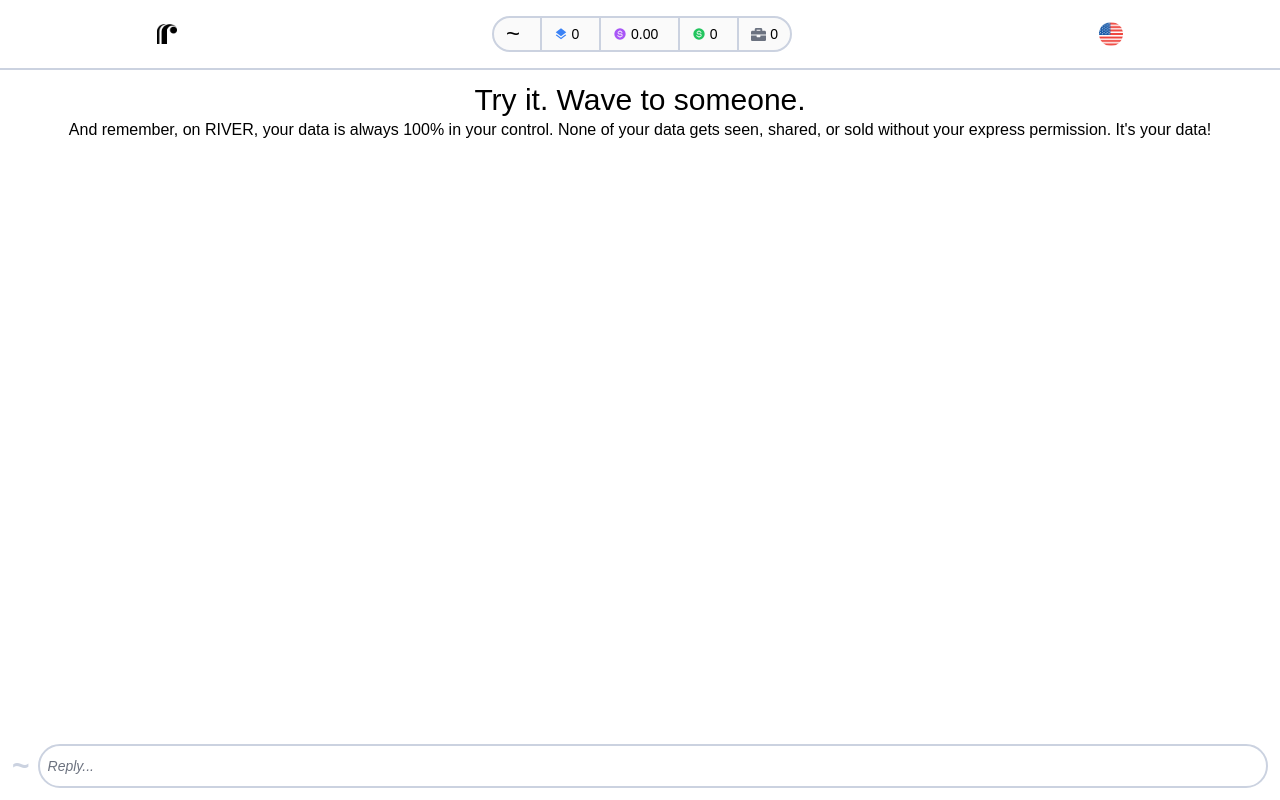
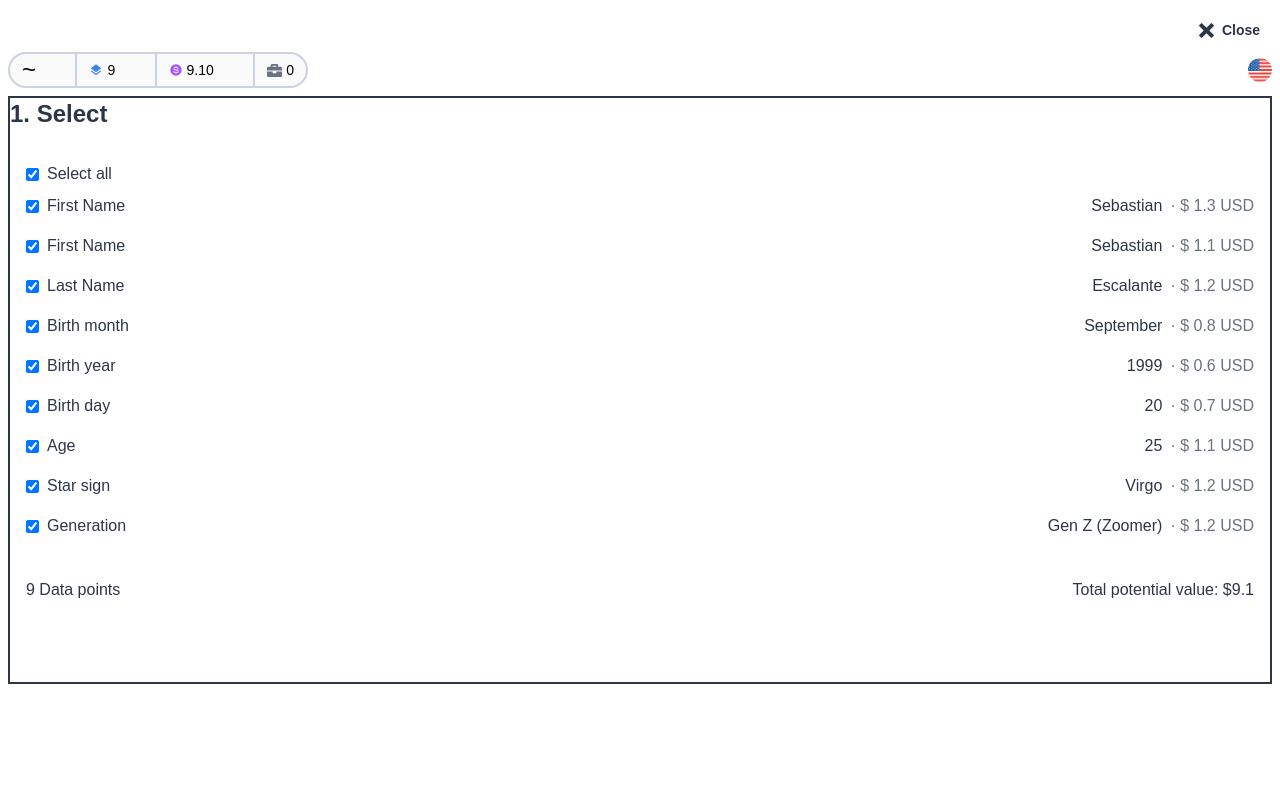
Before and after one commit to RIVER-Data-AI/moment-0, a Next.js app: page /chat_v2 in a window 1280 px wide. Built offline with nearby package versions, Linux system fonts and the light colour scheme.

Commit message:
feat: add datapoint overlay

```diff
--- a/src/pages/api/chat_v2.ts
+++ b/src/pages/api/chat_v2.ts
@@ -7,19 +7,6 @@ interface ConversationItem {
   sender: "user" | "river";
   message: string;
 }
-
-const WAVE_TOPICS = [
-  "food",
-  "fashion",
-  "news",
-  "sports",
-  "weather",
-  "shopping",
-  "tech",
-  "money",
-  "travel",
-  "music",
-];
 
 const openai = new OpenAI({
   apiKey: process.env.OPENAI_API_KEY,
@@ -57,8 +44,6 @@ const PROMPT_PREAMBLE =
 
 const SYSTEM_PROMPT = `
 The following is a conversation with an AI assistant. The assistant is helpful, creative, clever, and very friendly. The assistant is helping onboard a new user to River`;
-
-const WAVE_TOPICS_PROMPT = `ask me what do I want to ~wave about today`;
 
 const make_prompt = (
   input: string,
--- a/src/pages/api/extract.ts
+++ b/src/pages/api/extract.ts
@@ -1,5 +1,4 @@
 import type { NextApiRequest, NextApiResponse } from "next";
-import type { CustomAction } from "@/libs/types";
 
 import OpenAI from "openai";
 
@@ -38,9 +37,6 @@ const prepareConversationHistory = (
 
   return conversationHistoryMessages;
 };
-
-const PROMPT_PREAMBLE =
-  "Now, without using any words like 'certainly', 'of course', etc.,";
 
 const SYSTEM_PROMPT = `The current date is ${
   new Date().toISOString().split("T")[0]
@@ -104,7 +100,7 @@ export default async function handler(
       return;
     }
 
-    let assistant_message =
+    const assistant_message =
       conversation_history[conversation_history.length - 1].content;
 
     console.log("analysing message", { assistant_message, new_message });
--- a/src/pages/chat_v2.tsx
+++ b/src/pages/chat_v2.tsx
@@ -10,6 +10,7 @@ import useChatStore from "@/stores/useChatStore";
 import CustomActionButtons from "@/components/CustomActionButtons";
 import SignUpForm from "@/components/SignUpForm";
 import EndScreen from "@/components/EndScreen";
+import DataPointsOverlay from "@/views/v2/DataPointsOverlay";
 
 function extractOfferDetails(
   jsonString: string
@@ -75,8 +76,6 @@ const Chat = () => {
   const chatContainerRef = useRef<HTMLDivElement>(null);
   const [customAction, setCustomAction] = useState<CustomAction | null>(null);
   const [showWelcome, setShowWelcome] = useState(true);
-  const [showSuccessMessage, setShowSuccessMessage] = useState(false);
-  const [potentialValue, setPotentialValue] = useState(0);
   const [enterprises, setEnterprises] = useState(0);
 
   useEffect(() => {
@@ -102,9 +101,7 @@ const Chat = () => {
 
   const handleShare = () => {
     setShowShareOverlay(false);
-    setShowSuccessMessage(true);
     setTimeout(() => {
-      setShowSuccessMessage(false);
       addMessage("Join RIVER to make your data work for you", "river");
       setCustomAction({
         type: "join",
@@ -145,13 +142,17 @@ const Chat = () => {
         try {
           const parsedData: DataPoint[] = JSON.parse(extractData.data);
           console.log("parsedData", parsedData);
-          setDataPoints([...dataPoints, ...parsedData]);
+
+          // Generate random potentialValue for each datapoint
+          const dataPointsWithPotentialValue = parsedData.map((dataPoint) => ({
+            ...dataPoint,
+            potentialValue: Math.random() * 0.9 + 0.5, // Random value between 0.5 and 1
+          }));
+
+          setDataPoints([...dataPoints, ...dataPointsWithPotentialValue]);
         } catch (error) {
           console.error("Error parsing extract data:", error);
         }
-
-        // everytime a call is made update the datapoints, potential value but potential value should only increase in values between 0.01 and 0.1
-        setPotentialValue(potentialValue + Math.random() * 0.1);
 
         if (!response.ok) {
           throw new Error(`HTTP error! status: ${response.status}`);
@@ -228,7 +229,6 @@ const Chat = () => {
               addMessage("Invite someone to join your ~wave:", "river");
               // update the enterprises
               setEnterprises(enterprises + 1);
-              setPotentialValue(potentialValue + randomNumber);
             }
           } catch (error) {
             console.error("Error parsing post-stream data:", error);
@@ -248,15 +248,15 @@ const Chat = () => {
   return (
     <div className="flex flex-col">
       <AnimatePresence>
-        {showSuccessMessage && (
+        {true && (
           <motion.div
             initial={{ y: -50, opacity: 0 }}
             animate={{ y: 0, opacity: 1 }}
             exit={{ y: -50, opacity: 0 }}
             transition={{ duration: 0.3 }}
-            className="fixed top-0 left-0 right-0 bg-green-500 text-white p-2 text-center z-50"
+            className="fixed inset-0 bg-white z-50 text-river-black"
           >
-            Shared successfully.
+            <DataPointsOverlay onClose={() => {}} />
           </motion.div>
         )}
       </AnimatePresence>
@@ -320,7 +320,10 @@ const Chat = () => {
         <img src="/logo.png" alt="Logo" className="w-5 h-5 mr-2" />
         <TildeHeader
           datapoints={dataPoints.length}
-          potentialValue={potentialValue}
+          potentialValue={dataPoints.reduce(
+            (sum, point) => sum + point.potentialValue,
+            0
+          )}
           enterprises={enterprises}
         />
         <div className="w-6 h-6 rounded-full overflow-hidden flex items-center justify-center">
--- a/src/stores/useChatStore.ts
+++ b/src/stores/useChatStore.ts
@@ -11,6 +11,7 @@ interface Message {
 export interface DataPoint {
   category: string;
   value: string;
+  potentialValue: number;
 }
 
 interface ChatState {
--- a/src/views/v2/DataPointsOverlay.tsx
+++ b/src/views/v2/DataPointsOverlay.tsx
@@ -0,0 +1,134 @@
+import React from "react";
+// import useChatStore from "@/stores/useChatStore";
+import TildeHeaderV2 from "./TildeHeaderV2";
+import { ImCross } from "react-icons/im";
+
+interface DataPointsOverlayProps {
+  onClose: () => void;
+}
+
+const dataPoints = [
+  {
+    category: "First Name",
+    value: "Sebastian",
+    potentialValue: 1.2861850771200007,
+  },
+  {
+    category: "First Name",
+    value: "Sebastian",
+    potentialValue: 1.0588514069734056,
+  },
+  {
+    category: "Last Name",
+    value: "Escalante",
+    potentialValue: 1.18951015708548,
+  },
+  {
+    category: "Birth month",
+    value: "September",
+    potentialValue: 0.7658035528122109,
+  },
+  {
+    category: "Birth year",
+    value: "1999",
+    potentialValue: 0.6364679981366901,
+  },
+  {
+    category: "Birth day",
+    value: "20",
+    potentialValue: 0.6594276339133813,
+  },
+  {
+    category: "Age",
+    value: "25",
+    potentialValue: 1.0961143695878124,
+  },
+  {
+    category: "Star sign",
+    value: "Virgo",
+    potentialValue: 1.2060014328113182,
+  },
+  {
+    category: "Generation",
+    value: "Gen Z (Zoomer)",
+    potentialValue: 1.193401846641284,
+  },
+];
+
+const DataPointsOverlay: React.FC<DataPointsOverlayProps> = ({ onClose }) => {
+  //   const { dataPoints } = useChatStore();
+
+  //   console.log("dataPoints", dataPoints);
+
+  const totalPotentialValue = dataPoints
+    .reduce((sum, point) => sum + point.potentialValue, 0)
+    .toFixed(1);
+
+  return (
+    <div className="fixed inset-0 bg-white z-40 flex flex-col p-2">
+      <div
+        onClick={onClose}
+        className="flex text-2xl justify-end p-3 items-center"
+      >
+        <ImCross size={15} />
+        <span className="font-semibold text-sm ml-2">Close</span>
+      </div>
+      <div className="flex justify-between items-center border-b border-gray-200">
+        <TildeHeaderV2
+          datapoints={dataPoints.length}
+          potentialValue={Number(totalPotentialValue)}
+          enterprises={0}
+        />
+        <div className="w-6 h-6 rounded-full overflow-hidden flex items-center justify-center">
+          <img
+            src="/usa_flag.png"
+            alt="USA Flag"
+            className="w-12 h-12 object-cover"
+          />
+        </div>
+      </div>
+      <div>
+        <div className="relative mt-2 border-2 border-river-black">
+          <div className="bg-red-400 top-0 left-1/2 transform -translate-x-1/2 -translate-y-1/2 w-0 h-0 border-l-[10px] border-l-transparent border-r-[10px] border-r-transparent border-b-[10px] border-b-river-black"></div>
+          <h2 className="text-2xl font-semibold mb-4">1. Select</h2>
+          <div className="flex-1 overflow-y-auto p-4">
+            <div className="space-y-2">
+              <label className="flex items-center">
+                <input type="checkbox" checked className="mr-2" />
+                <span>Select all</span>
+              </label>
+              {dataPoints.map((point, index) => (
+                <div
+                  key={index}
+                  className="flex justify-between items-center border-b border-gray-200 py-2"
+                >
+                  <label className="flex items-center">
+                    <input type="checkbox" checked className="mr-2" />
+                    <span>{point.category}</span>
+                  </label>
+                  <div className="flex items-center">
+                    <span>{point.value}</span>
+                    <span className="ml-2 text-gray-500">
+                      · $ {point.potentialValue.toFixed(1)} USD
+                    </span>
+                  </div>
+                </div>
+              ))}
+            </div>
+          </div>
+          <div className="p-4 border-t border-gray-200">
+            <div className="flex justify-between mb-4">
+              <span>{dataPoints.length} Data points</span>
+              <span>Total potential value: ${totalPotentialValue}</span>
+            </div>
+            <button className="w-full bg-blue-500 text-white py-3 rounded-lg font-semibold">
+              Review and sell →
+            </button>
+          </div>
+        </div>
+      </div>
+    </div>
+  );
+};
+
+export default DataPointsOverlay;
--- /dev/null
+++ b/src/views/v2/TildeHeaderV2.tsx
@@ -0,0 +1,42 @@
+import React from "react";
+import { MdLayers } from "react-icons/md";
+import { PiCurrencyDollarSimpleFill as CoinIcon } from "react-icons/pi";
+import { FaBriefcase } from "react-icons/fa";
+
+interface TildeHeaderV2Props {
+  datapoints?: number;
+  potentialValue?: number;
+  enterprises?: number;
+}
+
+const TildeHeaderV2: React.FC<TildeHeaderV2Props> = ({
+  datapoints = 0,
+  potentialValue = 0,
+  enterprises = 0,
+}) => {
+  return (
+    <div className="flex w-[300px] justify-between bg-[#FAFAFA] rounded-full text-black text-sm px-3 border-2 border-[#CBD2E0]">
+      <span className="flex text-2xl">~</span>
+      <div className="flex items-center border-l-2 border-[#CBD2E0] pl-3">
+        <span className="text-blue-500">
+          <MdLayers />
+        </span>
+        <span className="ml-1">{datapoints}</span>
+      </div>
+      <div className="flex items-center border-l-2 border-[#CBD2E0] pl-3">
+        <span className="text-purple-500">
+          <CoinIcon />
+        </span>
+        <span className="ml-1">{potentialValue?.toFixed(2)}</span>
+      </div>
+      <div className="flex items-center border-l-2 border-[#CBD2E0] pl-3">
+        <span className="text-gray-500">
+          <FaBriefcase size={15} />
+        </span>
+        <span className="ml-1">{enterprises}</span>
+      </div>
+    </div>
+  );
+};
+
+export default TildeHeaderV2;
```
Also changed, not shown: src/views/v2/WelcomePage.tsx (added).
